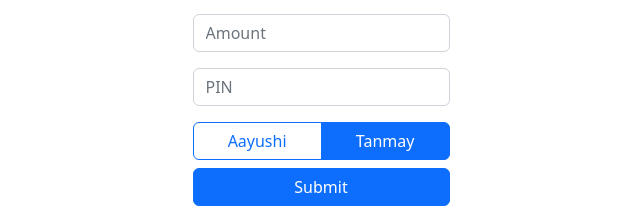
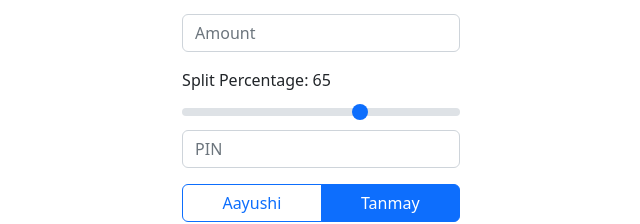
Before and after one commit to tanmaydatta/split-expense-with-wife, a React (Create React App) app: page / in a window 1280 px wide. Shown: the part 181-405 px from the top of the page, without its empty margins (319-959 px from the left). Built offline with nearby package versions, Linux system fonts and the light colour scheme; no server answers.

Commit message:
Splitpct

```diff
--- a/src/App.tsx
+++ b/src/App.tsx
@@ -17,6 +17,7 @@ function App(): JSX.Element {
   const [description, setDescription] = useState("");
   const [pin, setPin] = useState("");
   const [budgetHistory, setBudgetHistory] = useState<entry[]>([]);
+  const [splitPct, setSplitPct] = useState<number>(65);
   // const [entries, setEntries] = useState<entry>();
   const handleChange = (val: string) => setPaidBy(val);
   const handleChangeBudget = (val: string) => setBudget(val);
@@ -95,6 +96,7 @@ function App(): JSX.Element {
       description: { value: string };
       amount: { value: number };
       pin: { value: string };
+      splitPct: { value: number };
     };
 
     console.log(target.amount.value);
@@ -105,6 +107,7 @@ function App(): JSX.Element {
         description: target.description.value,
         paidBy: paidBy,
         pin: sha256(target.pin.value).toString(),
+        splitPct: splitPct,
       })
       .then((res) => alert(res.status))
       .catch((e) => alert(e.response.data));
@@ -137,6 +140,16 @@ function App(): JSX.Element {
             }}
           />
         </Form.Group>
+        <Form.Label>Split Percentage: {splitPct}</Form.Label>
+        <Form.Range
+          step={1}
+          min={0}
+          max={100}
+          value={splitPct}
+          onChange={(e) => {
+            setSplitPct(parseInt(e.target.value));
+          }}
+        />
         <Form.Group className="mb-3" controlId="formBasicPassword">
           <Form.Control
             type="password"
```
Also changed, not shown: 1 other file (tests, documents, lock files or other folders).
